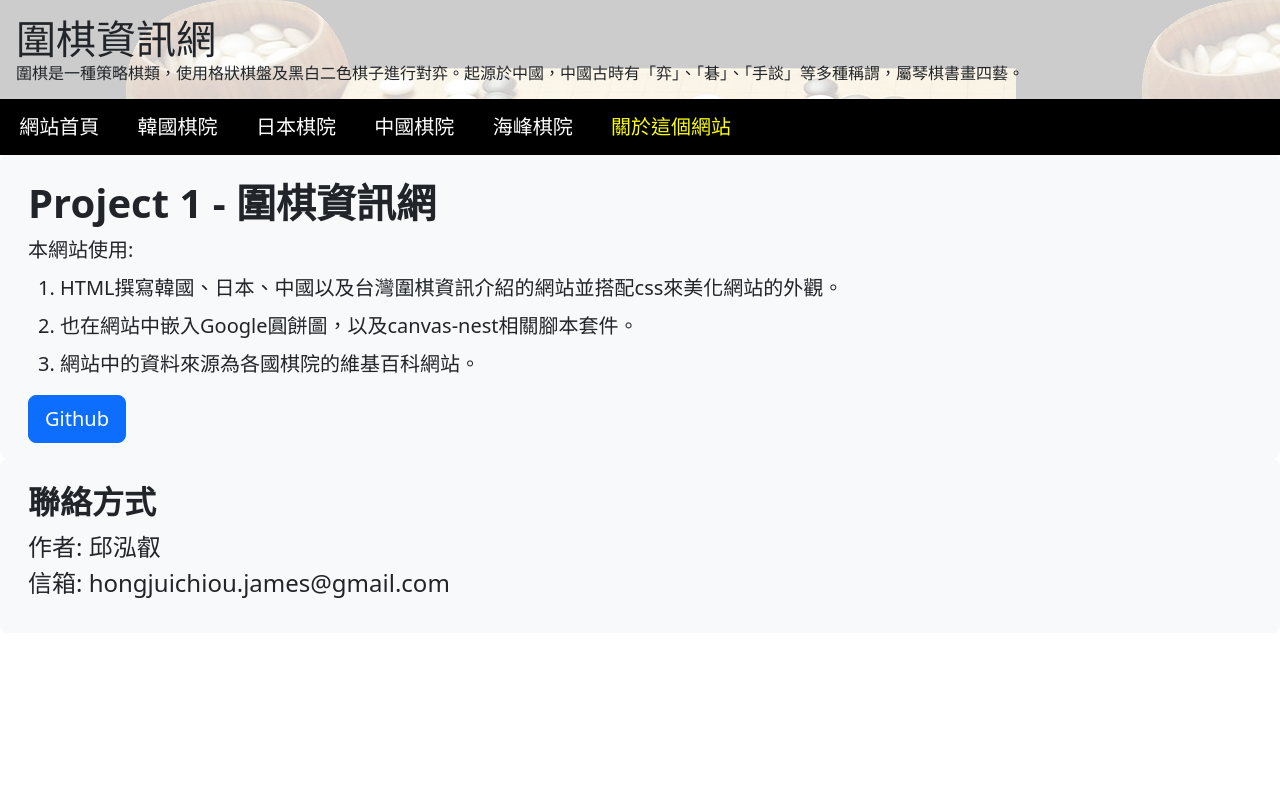
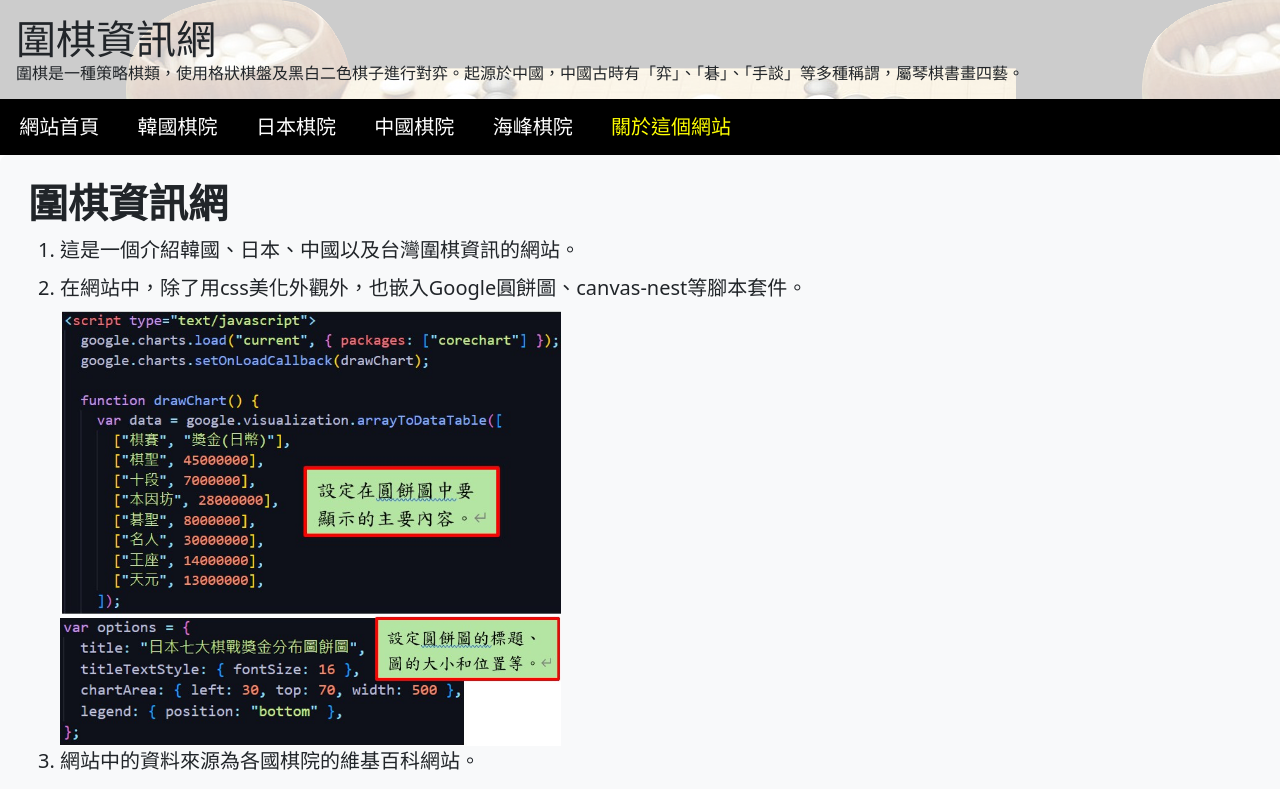
Before and after one commit to james-chiou/GO-intro-website, a plain HTML site: page about.html in a window 1280 px wide. Shown: the top 789 px of the page. Drawn offline with nearby package versions, Linux system fonts and the light colour scheme.

Commit message:
fourth commit

```diff
--- a/about.html
+++ b/about.html
@@ -37,17 +37,26 @@
       <section class="about">
         <div class="ps-3 pt-2 bg-light rounded-3">
           <div class="container-fluid py-3">
-            <h1 class="display-6 fw-bold">Project 1 - 圍棋資訊網</h1>
+            <h1 class="display-6 fw-bold">圍棋資訊網</h1>
             <ul class="list-unstyled">
               <li class="col-md-10 fs-5">
-                本網站使用:
                 <ol>
                   <li class="col-md-10 fs-5 my-2">
-                    HTML撰寫韓國、日本、中國以及台灣圍棋資訊介紹的網站並搭配css來美化網站的外觀。
+                    這是一個介紹韓國、日本、中國以及台灣圍棋資訊的網站。
                   </li>
                   <li class="col-md-10 fs-5 my-2">
-                    也在網站中嵌入Google圓餅圖，以及canvas-nest相關腳本套件。
+                    在網站中，除了用css美化外觀外，也嵌入Google圓餅圖、canvas-nest等腳本套件。
                   </li>
+                  <img
+                    style="width: 50%"
+                    src="./images/project1-1.jpg"
+                    alt=""
+                  />
+                  <img
+                    style="width: 50%"
+                    src="./images/project1-2.jpg"
+                    alt=""
+                  />
                   <li class="col-md-10 fs-5">
                     網站中的資料來源為各國棋院的維基百科網站。
                   </li>
```
Also changed, not shown: images/project1-1.jpg (added), images/project1-2.jpg (added).
